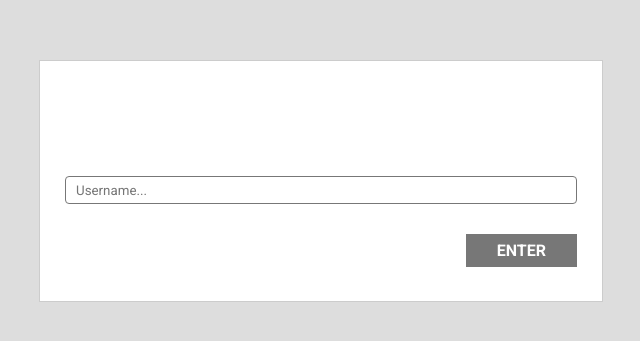
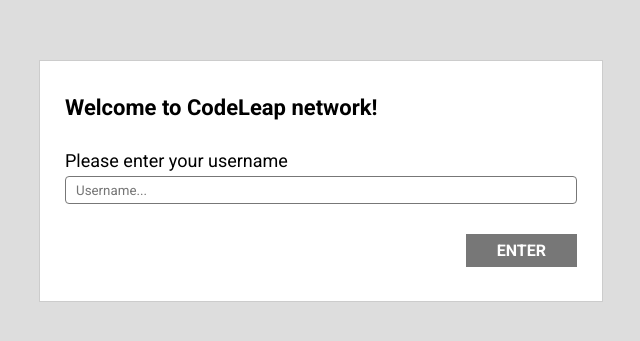
Before and after one commit to Gabeh98/BlogCodeLeap, a React (Create React App) app: page / in a window 1280 px wide. Shown: the part 219-560 px from the top of the page, without its empty margins (319-959 px from the left). Built offline with nearby package versions, Linux system fonts and the light colour scheme.

Commit message:
Atualizando modelo de fonts form inicial

```diff
--- a/src/components/Input/Input.tsx
+++ b/src/components/Input/Input.tsx
@@ -7,7 +7,7 @@
   const { placeholder, onChange, label, value } = props;
   return (
     <Wrapper>
-      <Text>{label}</Text>
+      <Text color={'primary'}>{label}</Text>
       <Input placeholder={placeholder} onChange={onChange} value={value} />
       {validation.sizeField(value || '') ? null : <span style={{ color: '#a11f1f' }}>Minimum field 3 characters</span>}
     </Wrapper>
--- a/src/pages/Singup/Signup.tsx
+++ b/src/pages/Singup/Signup.tsx
@@ -14,7 +14,7 @@
   return (
     <Wrapper>
       <Form>
-        <Text bold fontsize={22}>
+        <Text bold fontsize={22} color={'primary'}>
           Welcome to CodeLeap network!
         </Text>
         <Input
```
